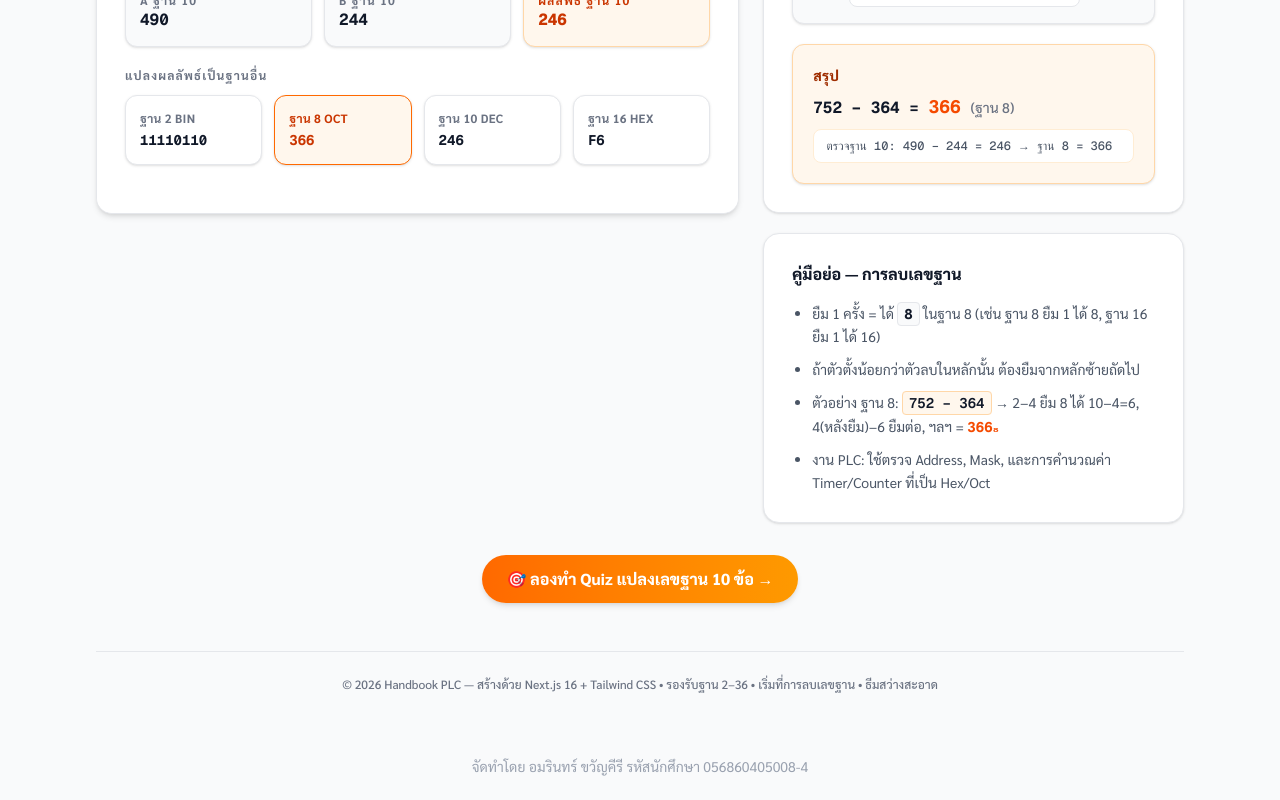
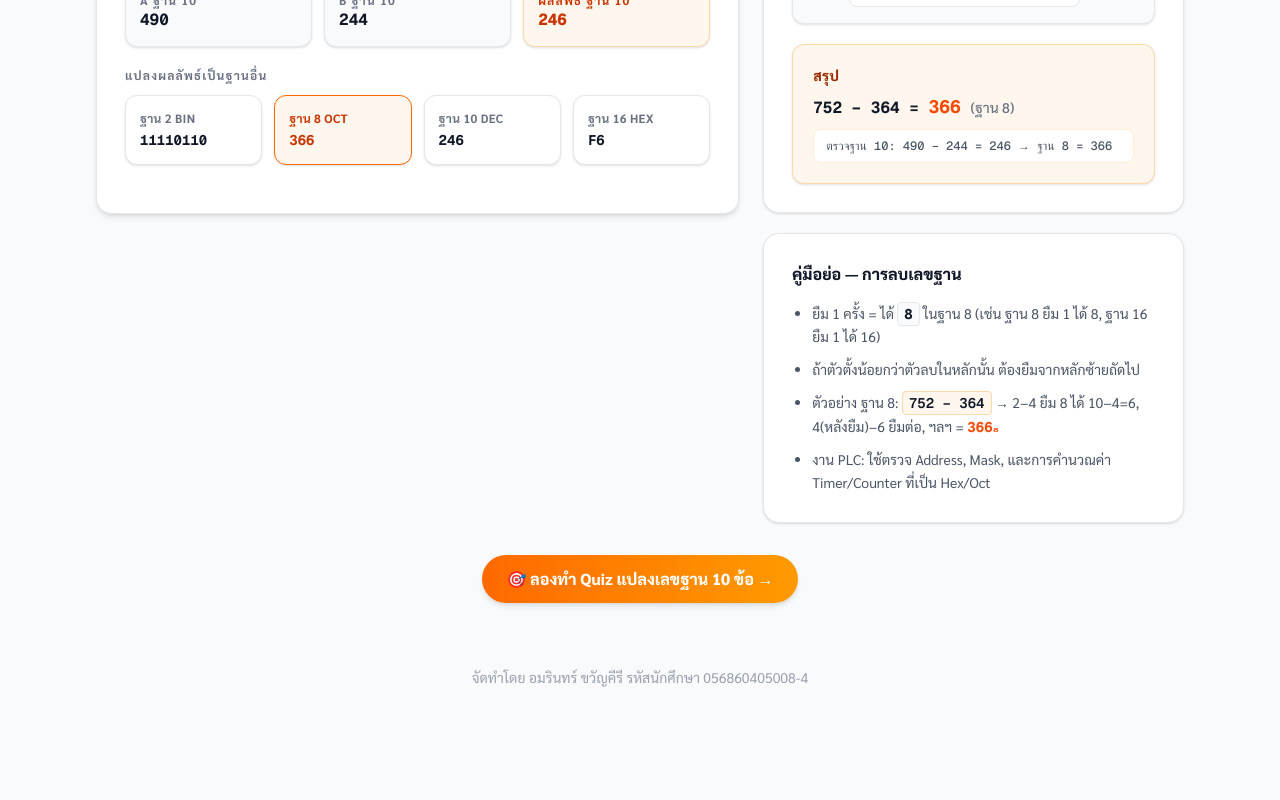
Before and after one commit to Guy2547/WED-PLC, a Next.js app: page / in a window 1280 px wide. Shown: the part 1115-1915 px from the top of the page. After the commit the page ends 1826 px from the top, so only its background shows below. Built offline with nearby package versions, Linux system fonts and the light colour scheme.

Commit message:
chore: remove remaining copyright footer (keep only Credits footer in layout)

```diff
--- a/src/app/page.tsx
+++ b/src/app/page.tsx
@@ -704,10 +704,6 @@ export default function Home() {
             🎯 ลองทำ Quiz แปลงเลขฐาน 10 ข้อ →
           </Link>
         </div>
-
-        <footer className="mt-12 pt-6 border-t border-gray-200 text-center text-xs font-medium text-gray-500">
-          © 2026 Handbook PLC — สร้างด้วย Next.js 16 + Tailwind CSS • รองรับฐาน 2–36 • เริ่มที่การลบเลขฐาน • ธีมสว่างสะอาด
-        </footer>
       </main>
     </div>
   );
--- a/src/app/quiz/page.tsx
+++ b/src/app/quiz/page.tsx
@@ -773,7 +773,6 @@ export default function QuizPage() {
           </div>
         )}
 
-        <footer className="mt-10 text-center text-xs font-medium text-gray-500">© 2026 Handbook PLC • Number Base Quiz — 10 questions • Difficulty 1–10 • Base 2/8/10/16 + All</footer>
       </main>
     </div>
   );
```
